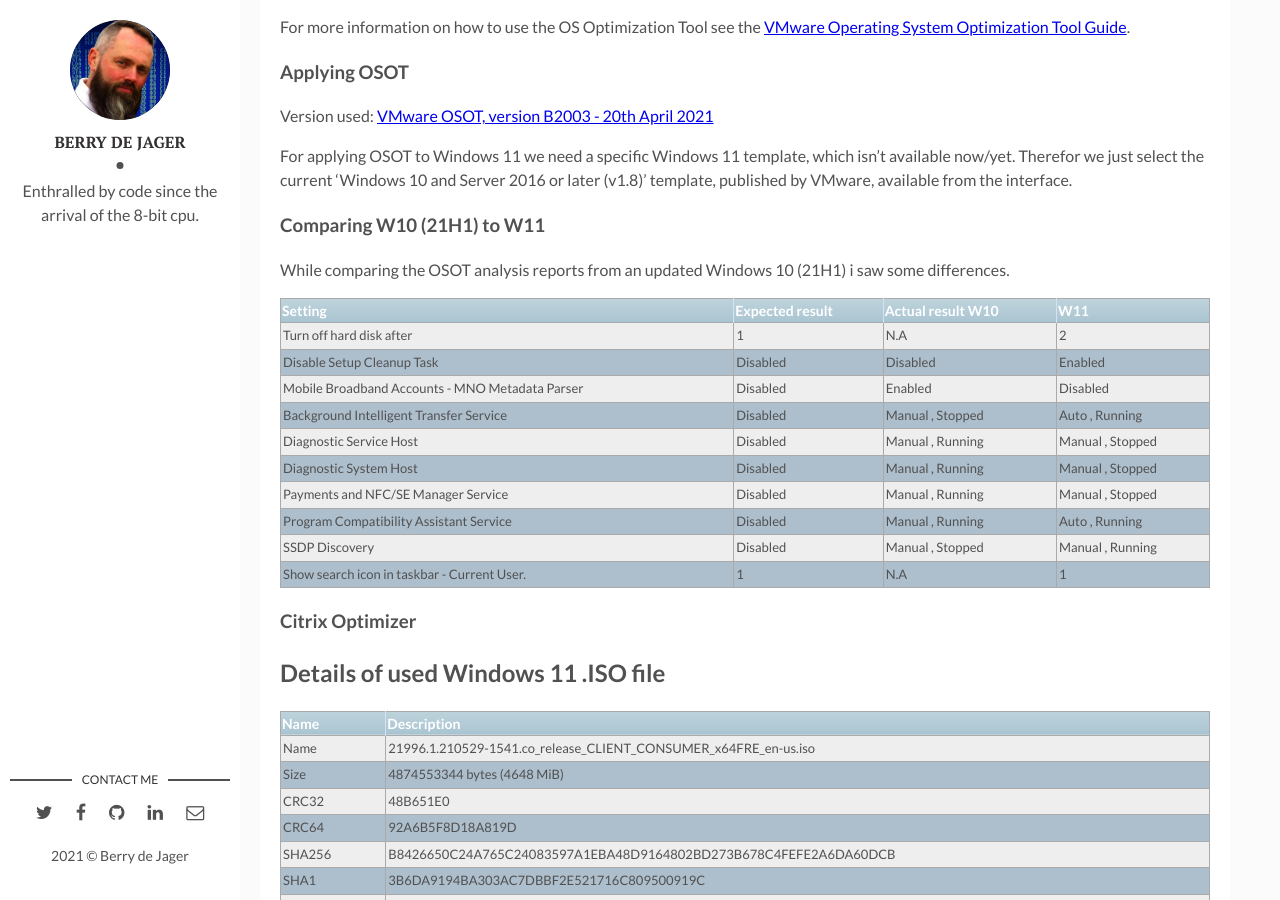
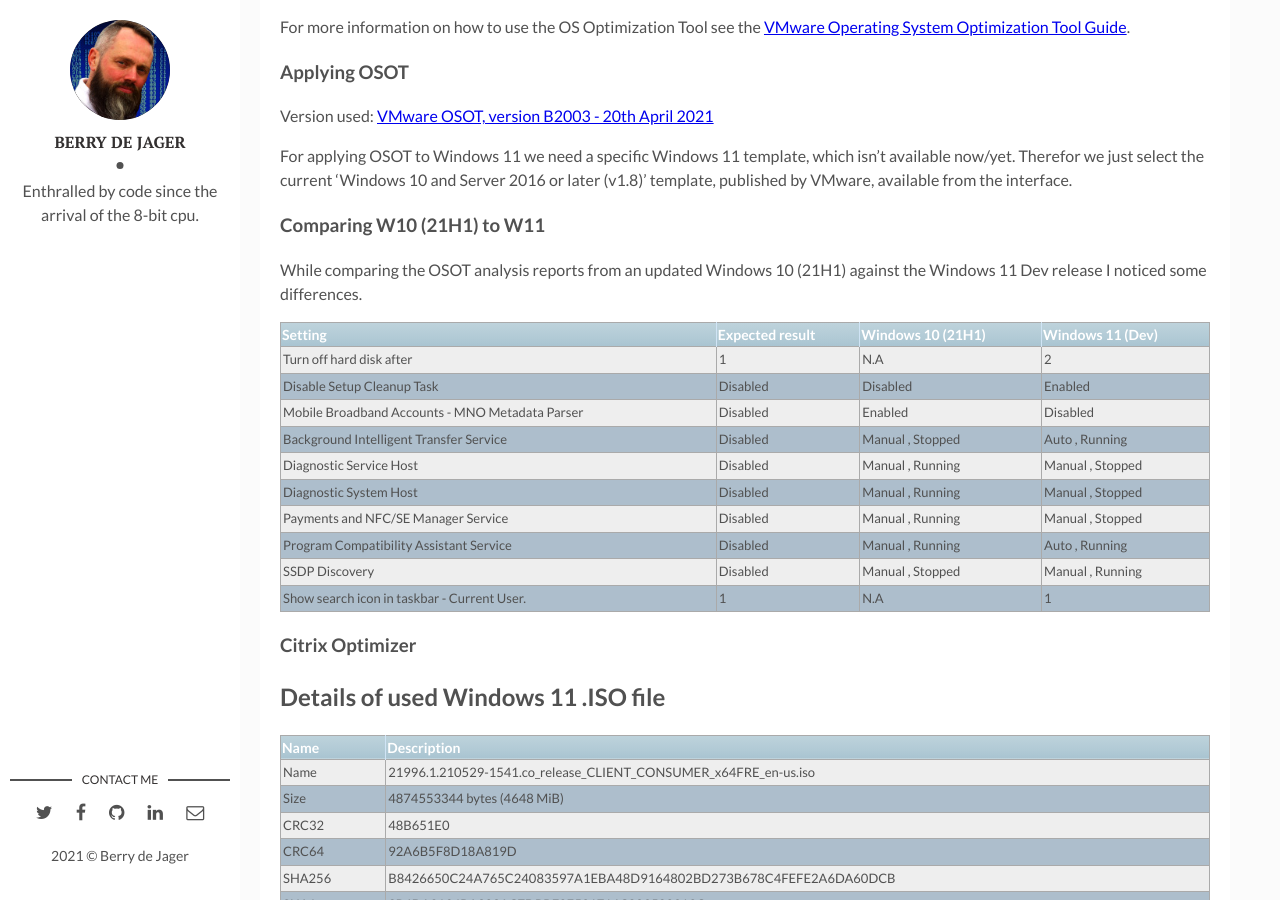
Before and after one commit to berrydejager/code.berrydejager.com, a Jekyll site: the page built from _posts/2021-06-17-Windows-11-sneak-preview.markdown, in a window 1280 px wide and 900 px high, scrolled down 3109 px. Built offline with Jekyll 4.4.1, drawn with Linux system fonts in a browser that asks for light colours; comment, search, counter and statistics services are not loaded.

Commit message:
Update 2021-06-17-Windows-11-sneak-preview.markdown

```diff
--- a/_posts/2021-06-17-Windows-11-sneak-preview.markdown
+++ b/_posts/2021-06-17-Windows-11-sneak-preview.markdown
@@ -115,9 +115,9 @@
 
 ### Comparing W10 (21H1) to W11
 
-While comparing the OSOT analysis reports from an updated Windows 10 (21H1) i saw some differences.
+While comparing the OSOT analysis reports from an updated Windows 10 (21H1) against the Windows 11 Dev release I noticed some differences.
 
-| Setting | Expected result | Actual result W10 | W11 |
+| Setting | Expected result | Windows 10 (21H1) | Windows 11 (Dev) |
 | --- | --- | --- | --- |
 | Turn off hard disk after | 1 | N.A | 2 |
 | Disable Setup Cleanup Task | Disabled | Disabled | Enabled |
```
